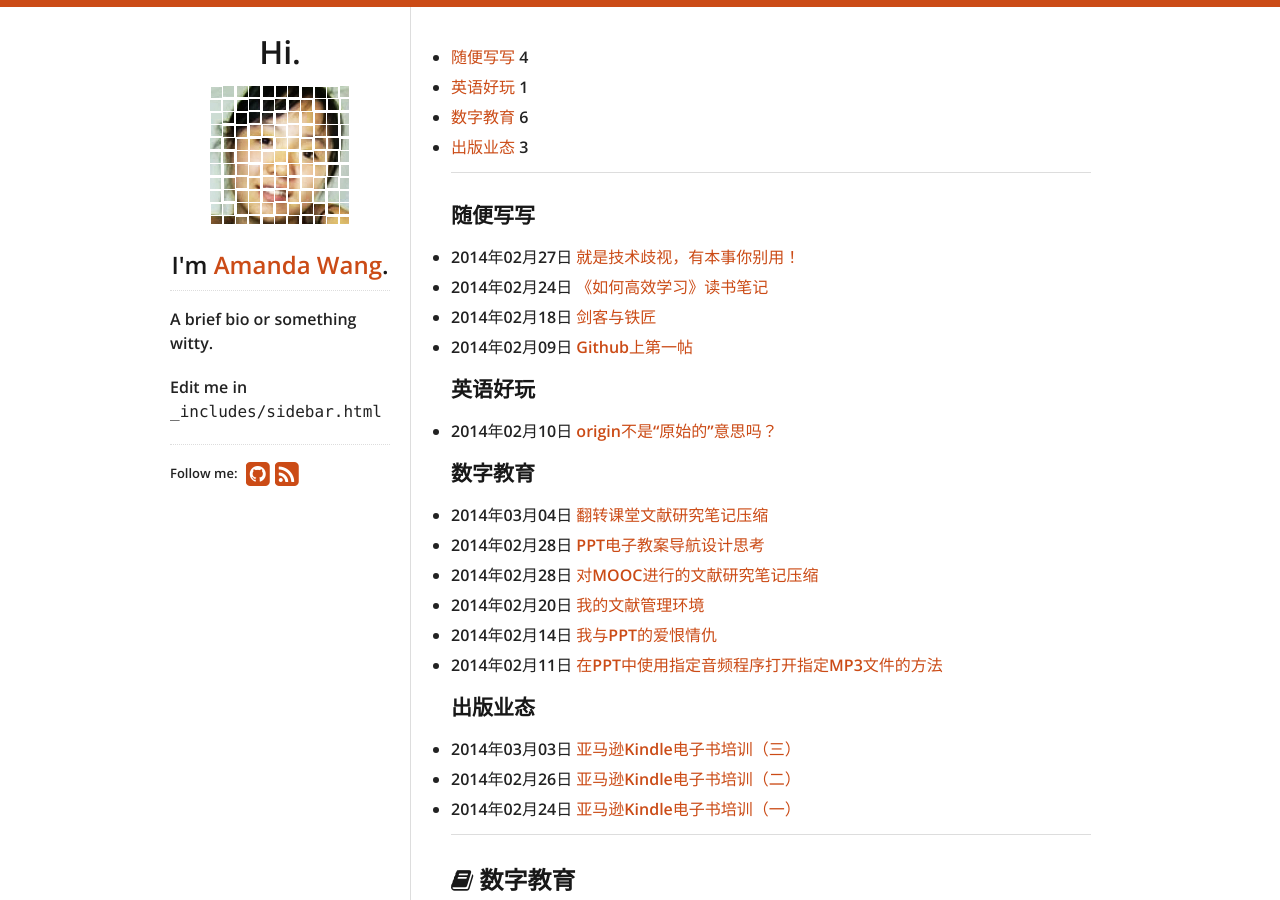
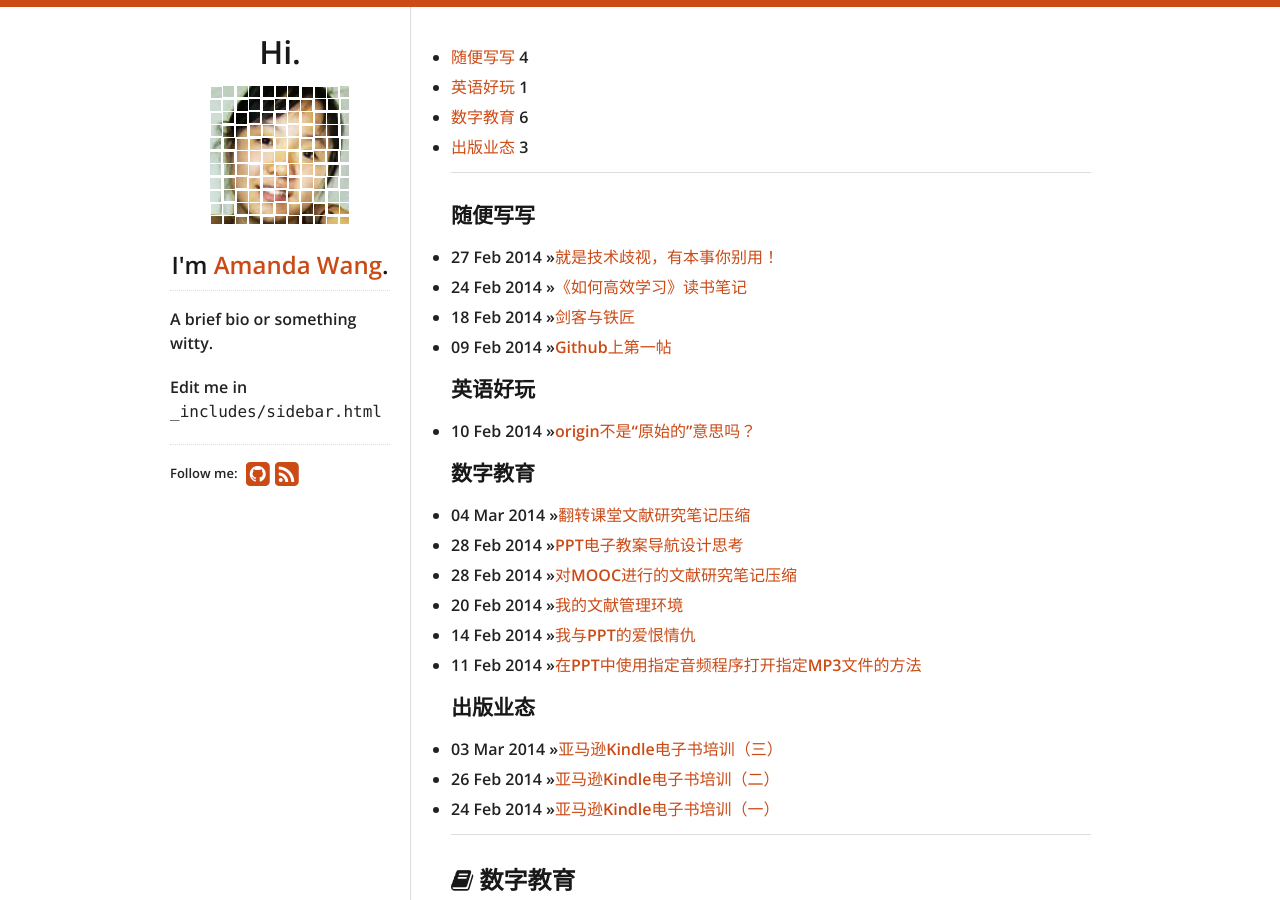
Before and after one commit to fantaghiro/fantaghiro.github.io, a Jekyll site: the page built from categories.html, in a window 1280 px wide and 900 px high. Built offline with Jekyll 4.4.1, drawn with Linux system fonts in a browser that asks for light colours; nearby versions of some CDN libraries.

Commit message:
Update categories.html

```diff
--- a/categories.html
+++ b/categories.html
@@ -45,10 +45,7 @@ title: 文章分类
         <h3 id="{{ categoryTitle }}-ref">{{ categoryTitle }}</h3>
         <ul>
             {% for post in cat[1] %}
-            <li>
-                <span>{{ post.date | date:"%Y年%m月%d日" }} </span>
-                <a href="{{ post.url }}">{{post.title}} </a>
-            </li>
+            <li><span>{{ post.date | date_to_string }} &raquo;</span><a href="{{ post.url }}">{{ post.title }}</a></li>
             {% endfor %}
         </ul>
     </div>
```
